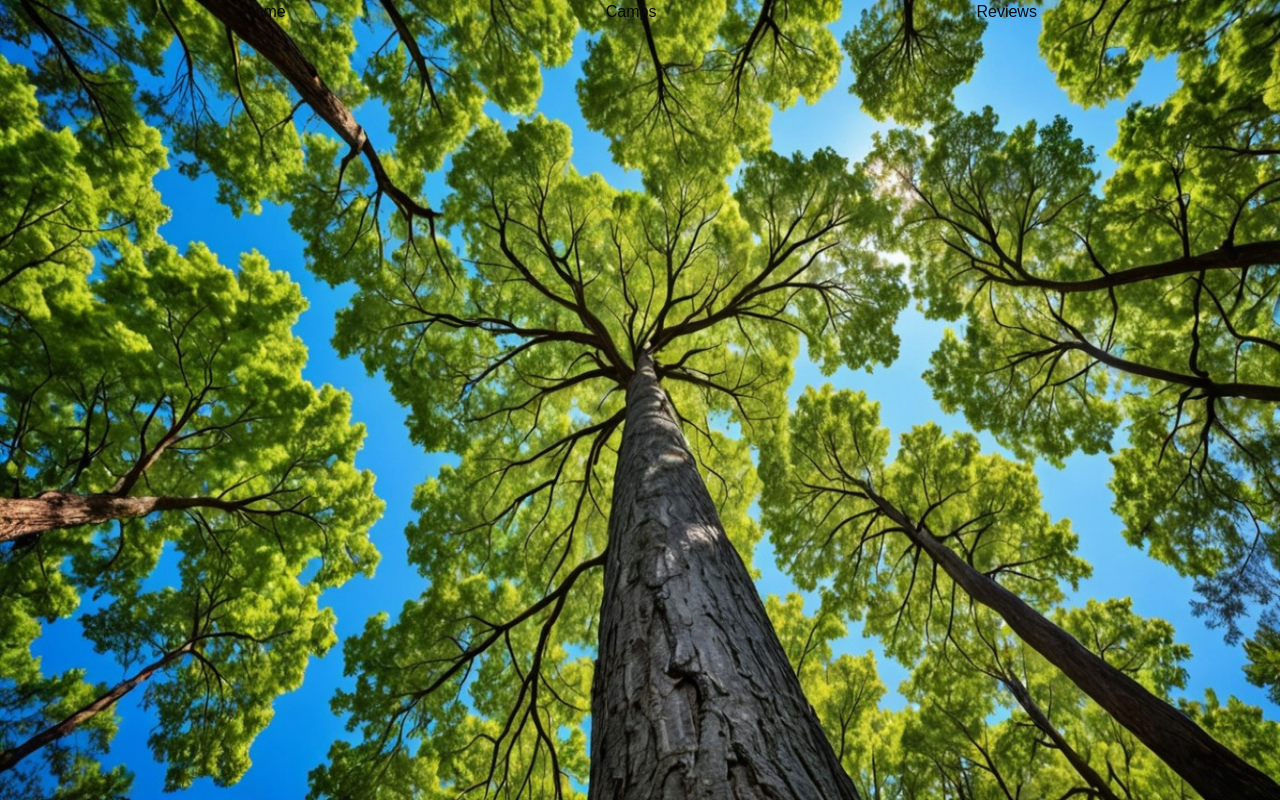
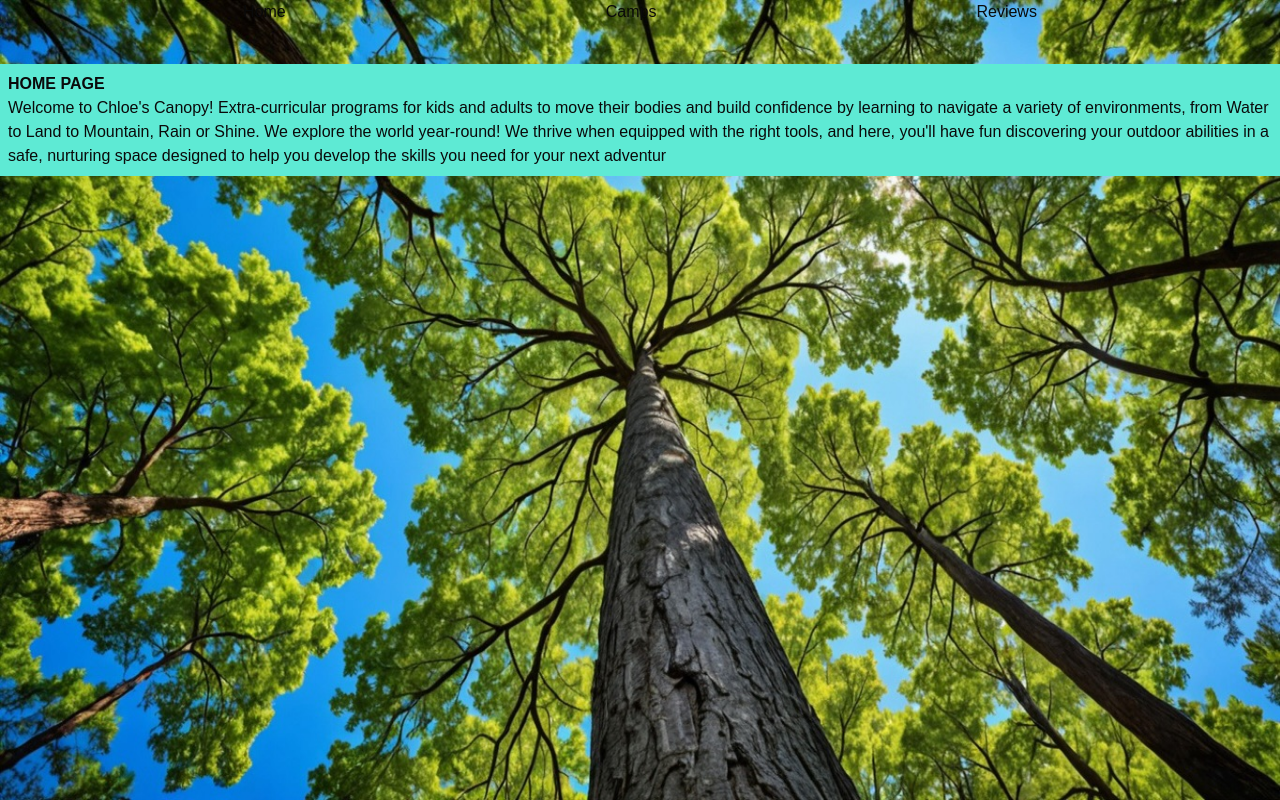
Before and after one commit to NoahNim/chloescanopy, a Next.js app: page / in a window 1280 px wide. Built offline with nearby package versions, Linux system fonts and the light colour scheme.

Commit message:
add text to home page

```diff
--- a/app/page.tsx
+++ b/app/page.tsx
@@ -2,8 +2,10 @@
 
 export default function Home() {
   return (
-    <div>
+    <div className="max-w-screen-xl mx-auto p-2 background-color bg-teal-300 w-screen object-contain">
       {/* <Image src="/images/image0.jpeg" alt="Image error" height="5000" width="1000" /> */}
+      <h1><b>HOME PAGE</b></h1>
+      <p>Welcome to Chloe&apos;s Canopy! Extra-curricular programs for kids and adults to move their bodies and build confidence by learning to navigate a variety of environments, from  Water to Land to Mountain, Rain or Shine. We explore the world year-round! We thrive when equipped with the right tools, and here, you&apos;ll have fun discovering your outdoor abilities in a safe, nurturing space designed to help you develop the skills you need for your next adventur</p>
     </div>
   );
 }
```
